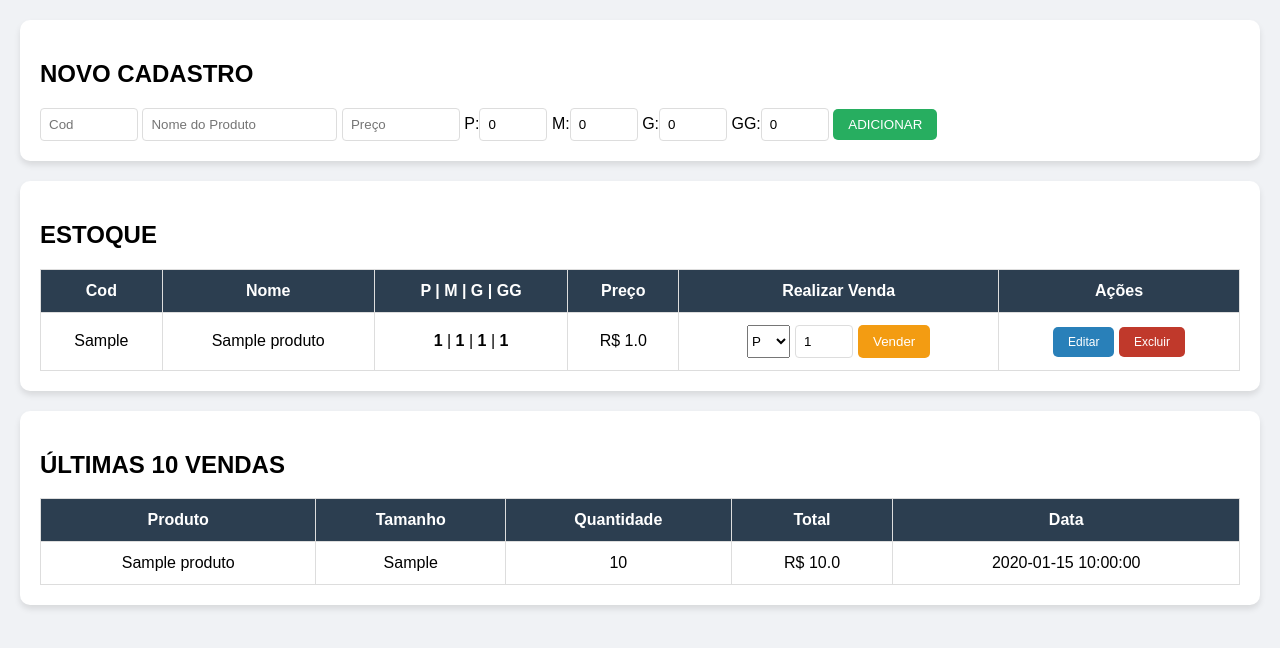
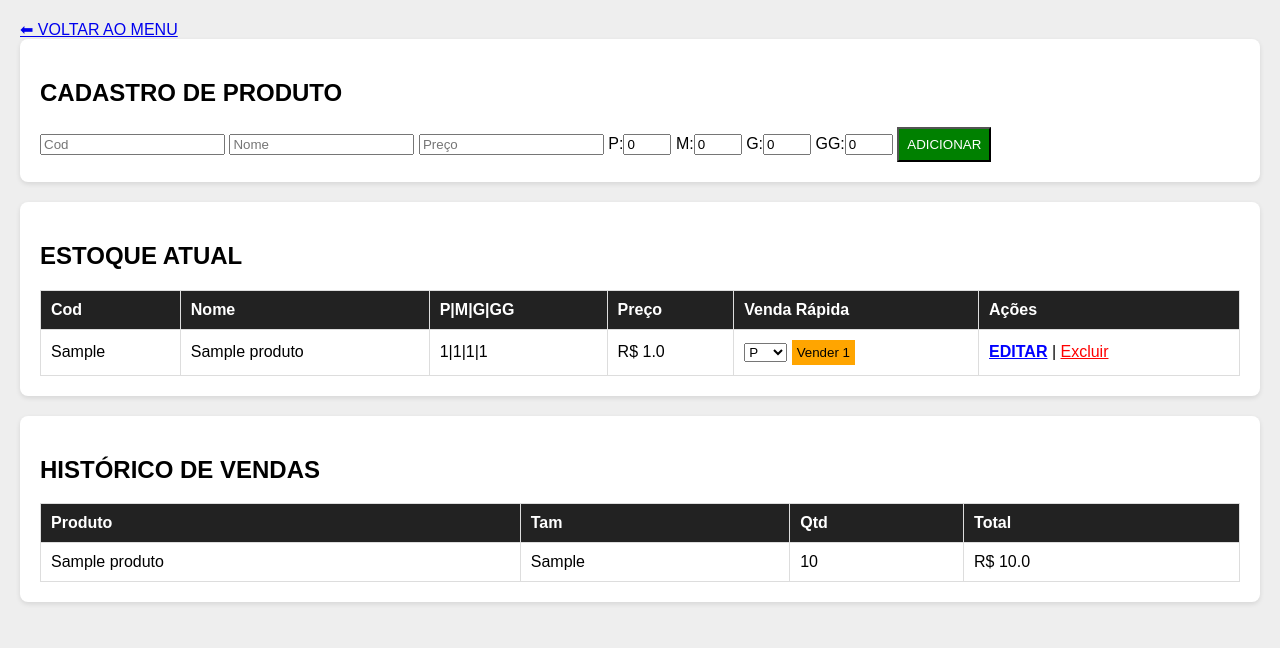
Before and after one commit to marcospb2016pb-eng/VIBE-SISTEMA, a Flask app: page /estoque in a window 1280 px wide. Shown: the top 648 px of the page. Run offline with Flask 3, Linux system fonts and the light colour scheme; tables that the repository leaves empty hold one stand-in row (values such as "Sample post").

Commit message:
Update estoque.html layout and content

```diff
--- a/templates/estoque.html
+++ b/templates/estoque.html
@@ -1,86 +1,70 @@
 <!DOCTYPE html>
-<html lang="pt-br">
+<html>
 <head>
     <meta charset="UTF-8">
-    <title>VIBE SISTEMA - Gestão Total</title>
+    <title>ESTOQUE COMPLETO</title>
     <style>
-        body { font-family: Arial, sans-serif; background: #f0f2f5; margin: 20px; }
-        .card { background: white; padding: 20px; border-radius: 10px; box-shadow: 0 4px 6px rgba(0,0,0,0.1); margin-bottom: 20px; }
-        table { width: 100%; border-collapse: collapse; margin-top: 15px; background: white; }
-        th, td { border: 1px solid #ddd; padding: 12px; text-align: center; }
-        th { background: #2c3e50; color: white; }
-        .btn { padding: 8px 15px; border: none; border-radius: 5px; cursor: pointer; text-decoration: none; color: white; }
-        .btn-add { background: #27ae60; }
-        .btn-edit { background: #2980b9; font-size: 12px; }
-        .btn-del { background: #c0392b; font-size: 12px; }
-        .btn-venda { background: #f39c12; }
-        input[type="text"], input[type="number"] { padding: 8px; border: 1px solid #ddd; border-radius: 4px; }
+        body { font-family: sans-serif; margin: 20px; background: #eee; }
+        .box { background: white; padding: 20px; border-radius: 8px; box-shadow: 0 2px 5px rgba(0,0,0,0.1); margin-bottom: 20px; }
+        table { width: 100%; border-collapse: collapse; margin-top: 10px; }
+        th, td { border: 1px solid #ddd; padding: 10px; text-align: left; }
+        th { background: #222; color: white; }
+        .btn-edit { color: blue; font-weight: bold; }
+        .btn-venda { background: orange; border: none; padding: 5px; cursor: pointer; }
     </style>
 </head>
 <body>
+    <a href="/">⬅ VOLTAR AO MENU</a>
 
-    <div class="card">
-        <h2>{{ 'EDITAR PRODUTO' if edit_item else 'NOVO CADASTRO' }}</h2>
+    <div class="box">
+        <h2>{{ 'EDITAR PRODUTO' if edit_item else 'CADASTRO DE PRODUTO' }}</h2>
         <form action="{{ url_for('editar', id=edit_item.id) if edit_item else url_for('cadastrar') }}" method="POST">
-            <input type="text" name="codigo" placeholder="Cod" value="{{ edit_item.codigo if edit_item else '' }}" style="width: 80px;">
-            <input type="text" name="nome" placeholder="Nome do Produto" value="{{ edit_item.nome if edit_item else '' }}" required>
-            <input type="text" name="preco" placeholder="Preço" value="{{ edit_item.preco if edit_item else '' }}" style="width: 100px;">
-            P:<input type="number" name="P" value="{{ edit_item.p if edit_item else 0 }}" style="width: 50px;">
-            M:<input type="number" name="M" value="{{ edit_item.m if edit_item else 0 }}" style="width: 50px;">
-            G:<input type="number" name="G" value="{{ edit_item.g if edit_item else 0 }}" style="width: 50px;">
-            GG:<input type="number" name="GG" value="{{ edit_item.gg if edit_item else 0 }}" style="width: 50px;">
-            <button type="submit" class="btn btn-add">{{ 'SALVAR ALTERAÇÕES' if edit_item else 'ADICIONAR' }}</button>
-            {% if edit_item %}<a href="/estoque" style="margin-left: 10px;">Cancelar</a>{% endif %}
+            <input type="text" name="codigo" placeholder="Cod" value="{{ edit_item.codigo if edit_item else '' }}" required>
+            <input type="text" name="nome" placeholder="Nome" value="{{ edit_item.nome if edit_item else '' }}" required>
+            <input type="text" name="preco" placeholder="Preço" value="{{ edit_item.preco if edit_item else '' }}">
+            P:<input type="number" name="P" value="{{ edit_item.p if edit_item else 0 }}" style="width:40px">
+            M:<input type="number" name="M" value="{{ edit_item.m if edit_item else 0 }}" style="width:40px">
+            G:<input type="number" name="G" value="{{ edit_item.g if edit_item else 0 }}" style="width:40px">
+            GG:<input type="number" name="GG" value="{{ edit_item.gg if edit_item else 0 }}" style="width:40px">
+            <button type="submit" style="background:green; color:white; padding: 8px;">{{ 'SALVAR' if edit_item else 'ADICIONAR' }}</button>
+            {% if edit_item %}<a href="/estoque">Cancelar</a>{% endif %}
         </form>
     </div>
 
-    <div class="card">
-        <h2>ESTOQUE</h2>
+    <div class="box">
+        <h2>ESTOQUE ATUAL</h2>
         <table>
-            <tr>
-                <th>Cod</th><th>Nome</th><th>P | M | G | GG</th><th>Preço</th><th>Realizar Venda</th><th>Ações</th>
-            </tr>
+            <tr><th>Cod</th><th>Nome</th><th>P|M|G|GG</th><th>Preço</th><th>Venda Rápida</th><th>Ações</th></tr>
             {% for p in produtos %}
             <tr>
                 <td>{{ p.codigo }}</td>
                 <td>{{ p.nome }}</td>
-                <td><strong>{{ p.p }}</strong> | <strong>{{ p.m }}</strong> | <strong>{{ p.g }}</strong> | <strong>{{ p.gg }}</strong></td>
+                <td>{{ p.p }}|{{ p.m }}|{{ p.g }}|{{ p.gg }}</td>
                 <td>R$ {{ p.preco }}</td>
                 <td>
-                    <form action="/vender" method="POST" style="display: flex; gap: 5px; justify-content: center;">
+                    <form action="/vender" method="POST">
                         <input type="hidden" name="produto_id" value="{{ p.id }}">
-                        <select name="tamanho">
-                            <option value="P">P</option><option value="M">M</option>
-                            <option value="G">G</option><option value="GG">GG</option>
-                        </select>
-                        <input type="number" name="qtd" value="1" min="1" style="width: 40px;">
-                        <button type="submit" class="btn btn-venda">Vender</button>
+                        <select name="tamanho"><option>P</option><option>M</option><option>G</option><option>GG</option></select>
+                        <button type="submit" class="btn-venda">Vender 1</button>
                     </form>
                 </td>
                 <td>
-                    <a href="/pre-editar/{{ p.id }}" class="btn btn-edit">Editar</a>
-                    <a href="/deletar/{{ p.id }}" class="btn btn-del" onclick="return confirm('Excluir permanentemente?')">Excluir</a>
+                    <a href="/pre-editar/{{ p.id }}" class="btn-edit">EDITAR</a> |
+                    <a href="/deletar/{{ p.id }}" style="color:red">Excluir</a>
                 </td>
             </tr>
             {% endfor %}
         </table>
     </div>
 
-    <div class="card">
-        <h2>ÚLTIMAS 10 VENDAS</h2>
+    <div class="box">
+        <h2>HISTÓRICO DE VENDAS</h2>
         <table>
-            <tr><th>Produto</th><th>Tamanho</th><th>Quantidade</th><th>Total</th><th>Data</th></tr>
+            <tr><th>Produto</th><th>Tam</th><th>Qtd</th><th>Total</th></tr>
             {% for v in vendas %}
-            <tr>
-                <td>{{ v.nome }}</td>
-                <td>{{ v.tamanho }}</td>
-                <td>{{ v.quantidade }}</td>
-                <td>R$ {{ v.valor_total }}</td>
-                <td>{{ v.data }}</td>
-            </tr>
+            <tr><td>{{ v.nome }}</td><td>{{ v.tamanho }}</td><td>{{ v.quantidade }}</td><td>R$ {{ v.valor_total }}</td></tr>
             {% endfor %}
         </table>
     </div>
-
 </body>
 </html>
```
